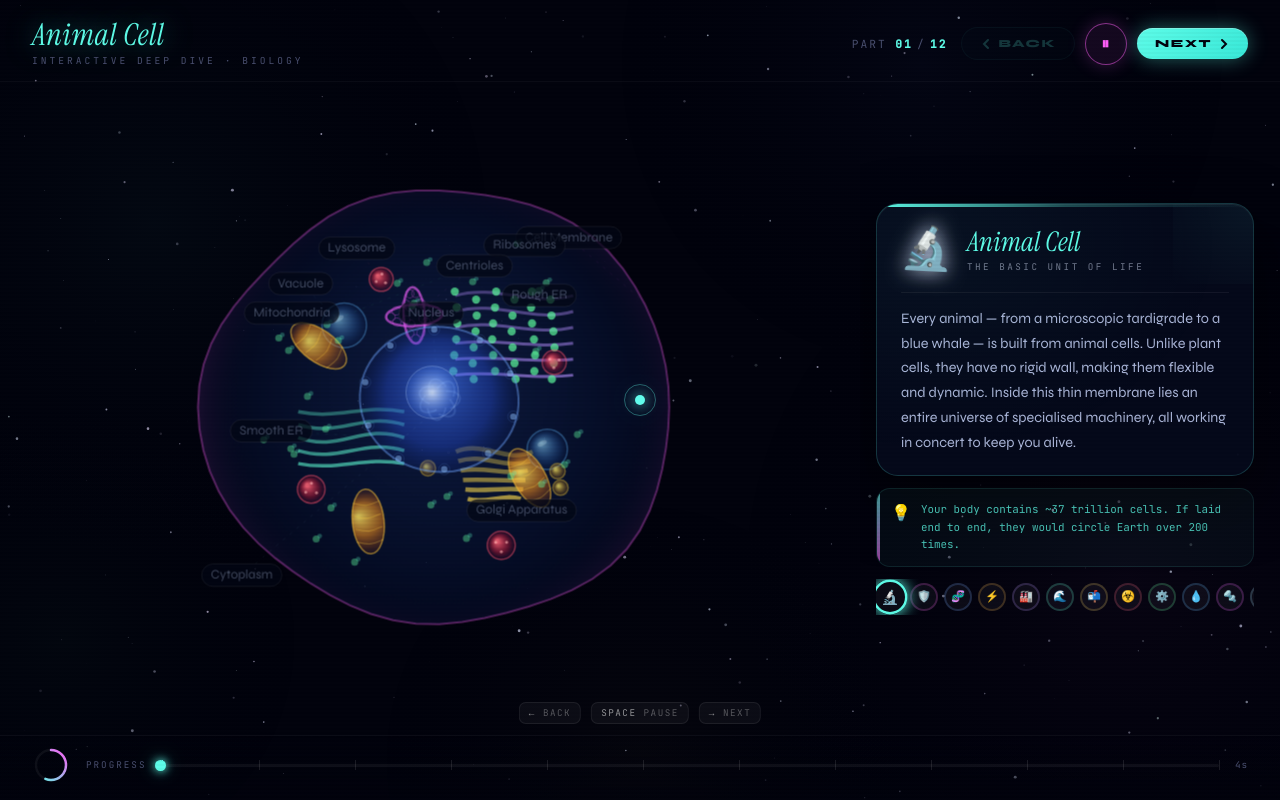
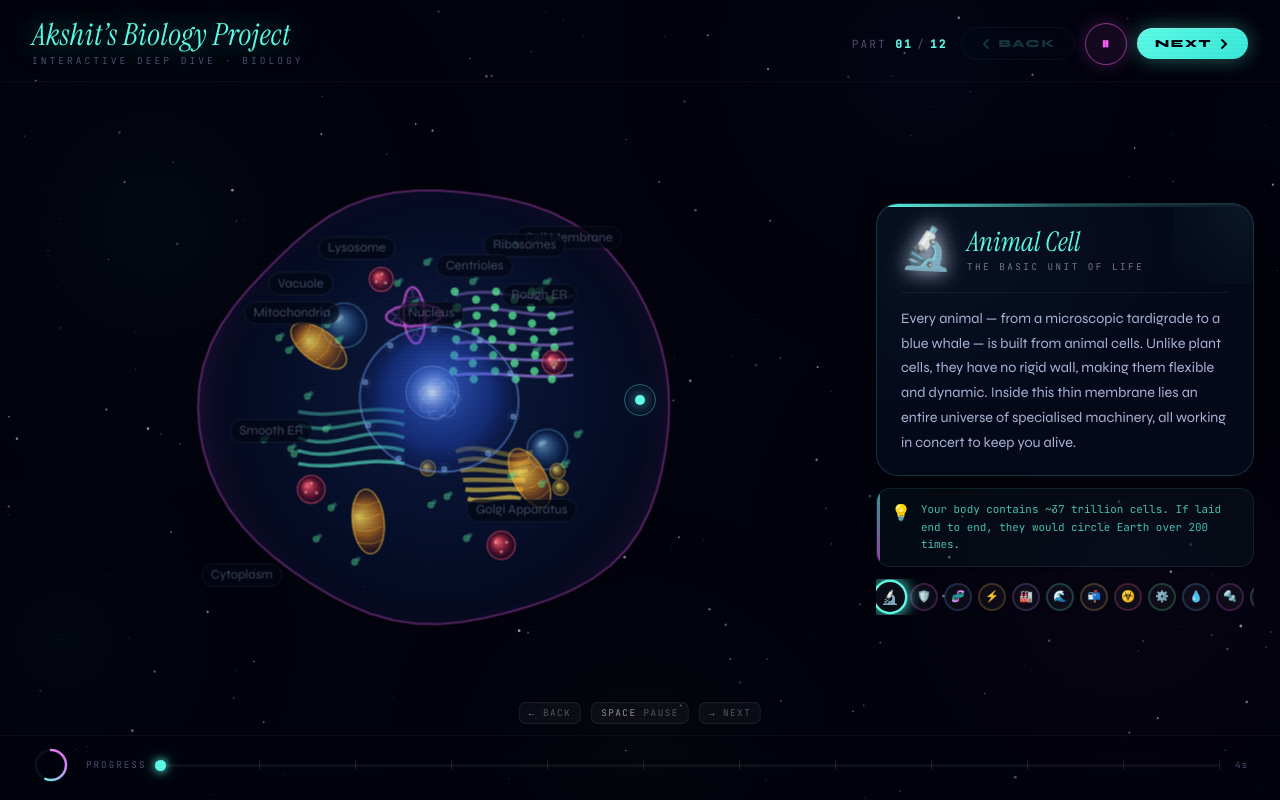
Before and after one commit to akshitmahajan1507-boop/animal-cell-website, a plain HTML site: page index.html in a window 1280 px wide. Drawn offline with Linux system fonts and the light colour scheme.

Commit message:
Update index.html

```diff
--- a/index.html
+++ b/index.html
@@ -3,7 +3,7 @@
 <head>
 <meta charset="UTF-8">
 <meta name="viewport" content="width=device-width, initial-scale=1.0">
-<title>Animal Cell — Deep Dive</title>
+<title>My Biology Project</title>
 <link href="https://fonts.googleapis.com/css2?family=Instrument+Serif:ital@0;1&family=Syne:wght@400;600;800&family=JetBrains+Mono:wght@300;400;500&display=swap" rel="stylesheet">
 <style>
 *{margin:0;padding:0;box-sizing:border-box;}
@@ -178,7 +178,7 @@ body{background:var(--bg0);font-family:'Syne',sans-serif;color:var(--text);overf
 <div id="app">
   <div id="header">
     <div id="headerLeft">
-      <h1>Animal Cell</h1>
+      <h1>Akshit’s Biology Project</h1>
       <p>Interactive Deep Dive · Biology</p>
     </div>
     <div id="headerRight">
```
